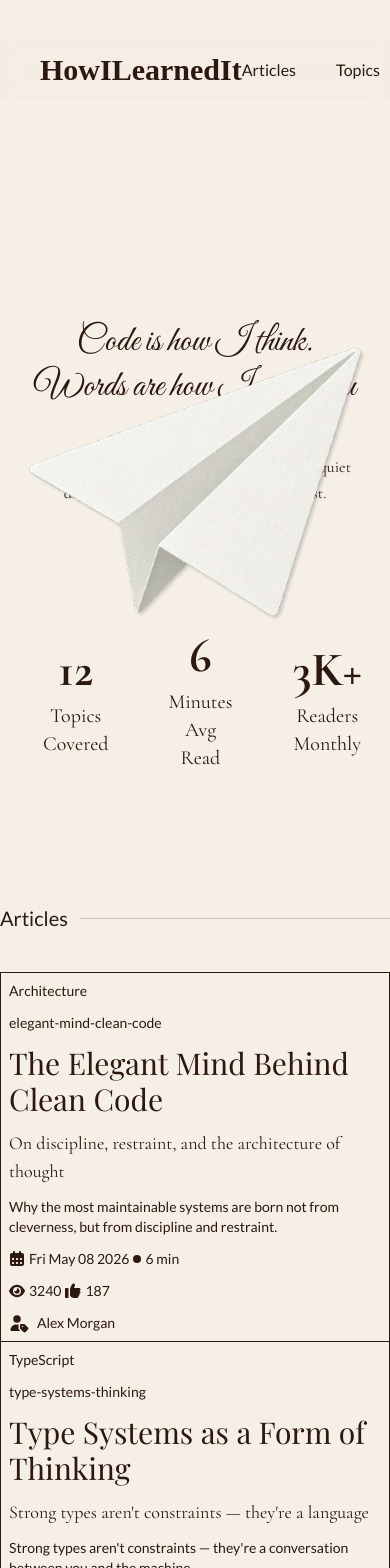
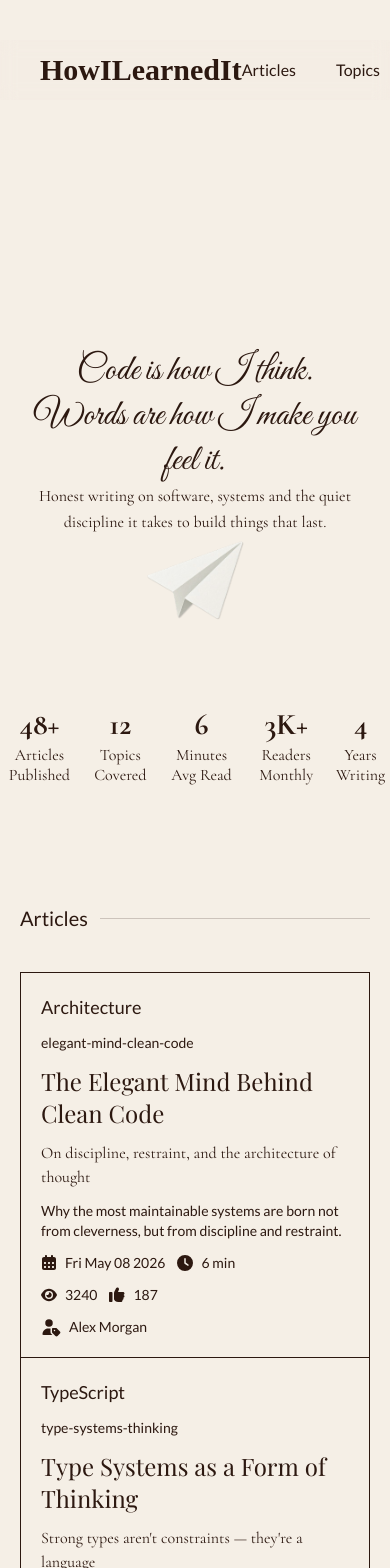
Before and after one commit to bye-shuvo/HowILearnedIt, a React (Vite) app: page / in a window 390 px wide. Shown: the top 1568 px of the page. Built offline with nearby package versions, Linux system fonts and the light colour scheme; a web font is replaced by a local one.

Commit message:
Update : Tried to add responsiveness , huhhhgit add .!

```diff
--- a/src/Home/ArticleGrid.tsx
+++ b/src/Home/ArticleGrid.tsx
@@ -158,28 +158,49 @@ const ArticleGrid = () => {
     },
   ];
   return (
-    <section id="article-grid" className="max-w-full w-full h-fit">
-        <h1 className="mb-10 text-xl flex items-center gap-3 w-full">Articles <p className="w-full h-px bg-text/20"></p></h1>
-      <div className="grid grid-cols-1 laptop-lg:grid-cols-2 border-t border-l">
+    <section id="article-grid" className="max-w-full w-full h-fit px-5">
+      <h1 className="mb-10 text-xl flex items-center gap-3 w-full">
+        Articles <p className="w-full h-px bg-text/20"></p>
+      </h1>
+      <div className="grid grid-cols-1 tablet-lg:grid-cols-2 border-t border-l">
         {ARTICLES.map((article, index) => {
           return (
             <div
               key={index}
-              className="flex flex-col gap-3 p-2 laptop-lg:p-7 border-b border-r border-text box-content group text-sm"
+              className="flex flex-col gap-3 p-5 laptop-lg:p-7 border-b border-r border-text box-content group text-sm"
             >
-              <p>{article.tag}</p>
+              <p className="text-lg">{article.tag}</p>
               <p>{article.slug}</p>
-              <h2 className="font-content-title text-3xl">{article.title}</h2>
-              <h3 className="font-content-subtitle text-lg">{article.subtitle}</h3>
-              <p >{article.excerpt}</p>
-              <div className="flex items-center gap-1 laptop-lg:gap-2 text-sm">
-                <p className="flex gap-1 items-center text-sm"><svg className="h-4 w-4" xmlns="http://www.w3.org/2000/svg" viewBox="0 0 448 512"><path className="fill-text" d="M128 0c17.7 0 32 14.3 32 32l0 32 128 0 0-32c0-17.7 14.3-32 32-32s32 14.3 32 32l0 32 32 0c35.3 0 64 28.7 64 64l0 288c0 35.3-28.7 64-64 64L64 480c-35.3 0-64-28.7-64-64L0 128C0 92.7 28.7 64 64 64l32 0 0-32c0-17.7 14.3-32 32-32zM64 240l0 32c0 8.8 7.2 16 16 16l32 0c8.8 0 16-7.2 16-16l0-32c0-8.8-7.2-16-16-16l-32 0c-8.8 0-16 7.2-16 16zm128 0l0 32c0 8.8 7.2 16 16 16l32 0c8.8 0 16-7.2 16-16l0-32c0-8.8-7.2-16-16-16l-32 0c-8.8 0-16 7.2-16 16zm144-16c-8.8 0-16 7.2-16 16l0 32c0 8.8 7.2 16 16 16l32 0c8.8 0 16-7.2 16-16l0-32c0-8.8-7.2-16-16-16l-32 0zM64 368l0 32c0 8.8 7.2 16 16 16l32 0c8.8 0 16-7.2 16-16l0-32c0-8.8-7.2-16-16-16l-32 0c-8.8 0-16 7.2-16 16zm144-16c-8.8 0-16 7.2-16 16l0 32c0 8.8 7.2 16 16 16l32 0c8.8 0 16-7.2 16-16l0-32c0-8.8-7.2-16-16-16l-32 0zm112 16l0 32c0 8.8 7.2 16 16 16l32 0c8.8 0 16-7.2 16-16l0-32c0-8.8-7.2-16-16-16l-32 0c-8.8 0-16 7.2-16 16z"/></svg>{new Date(article.publishedAt).toDateString()}</p>
-                <span className="h-2 w-2 rounded-full bg-text"></span>
-                <p>{article.readTime}</p>
+              <h2 className="font-content-title text-2xl laptop-lg:text-3xl">
+                {article.title}
+              </h2>
+              <h3 className="font-content-subtitle text-base laptop-lg:text-lg">
+                {article.subtitle}
+              </h3>
+              <p>{article.excerpt}</p>
+              <div className="flex items-center gap-3 text-sm">
+                <p className="flex gap-2 items-center text-sm">
+                  <svg
+                    className="h-4 w-4"
+                    xmlns="http://www.w3.org/2000/svg"
+                    viewBox="0 0 448 512"
+                  >
+                    <path
+                      className="fill-text"
+                      d="M128 0c17.7 0 32 14.3 32 32l0 32 128 0 0-32c0-17.7 14.3-32 32-32s32 14.3 32 32l0 32 32 0c35.3 0 64 28.7 64 64l0 288c0 35.3-28.7 64-64 64L64 480c-35.3 0-64-28.7-64-64L0 128C0 92.7 28.7 64 64 64l32 0 0-32c0-17.7 14.3-32 32-32zM64 240l0 32c0 8.8 7.2 16 16 16l32 0c8.8 0 16-7.2 16-16l0-32c0-8.8-7.2-16-16-16l-32 0c-8.8 0-16 7.2-16 16zm128 0l0 32c0 8.8 7.2 16 16 16l32 0c8.8 0 16-7.2 16-16l0-32c0-8.8-7.2-16-16-16l-32 0c-8.8 0-16 7.2-16 16zm144-16c-8.8 0-16 7.2-16 16l0 32c0 8.8 7.2 16 16 16l32 0c8.8 0 16-7.2 16-16l0-32c0-8.8-7.2-16-16-16l-32 0zM64 368l0 32c0 8.8 7.2 16 16 16l32 0c8.8 0 16-7.2 16-16l0-32c0-8.8-7.2-16-16-16l-32 0c-8.8 0-16 7.2-16 16zm144-16c-8.8 0-16 7.2-16 16l0 32c0 8.8 7.2 16 16 16l32 0c8.8 0 16-7.2 16-16l0-32c0-8.8-7.2-16-16-16l-32 0zm112 16l0 32c0 8.8 7.2 16 16 16l32 0c8.8 0 16-7.2 16-16l0-32c0-8.8-7.2-16-16-16l-32 0c-8.8 0-16 7.2-16 16z"
+                    />
+                  </svg>
+                  {new Date(article.publishedAt).toDateString()}
+                </p>
+                <p className="flex items-center gap-2 text-sm"><svg className="h-4 w-4" xmlns="http://www.w3.org/2000/svg" viewBox="0 0 512 512"><path className="fill-text" d="M256 0a256 256 0 1 1 0 512 256 256 0 1 1 0-512zM232 120l0 136c0 8 4 15.5 10.7 20l96 64c11 7.4 25.9 4.4 33.3-6.7s4.4-25.9-6.7-33.3L280 243.2 280 120c0-13.3-10.7-24-24-24s-24 10.7-24 24z"/></svg>{article.readTime}</p>
               </div>
-              <div className="flex gap-1 laptop-lg:gap-5">
-                <p className="flex items-center gap-1 text-sm">
-                  <svg className="h-4 w-4" xmlns="http://www.w3.org/2000/svg" viewBox="0 0 576 512">
+              <div className="flex gap-3 laptop-lg:gap-5">
+                <p className="flex items-center gap-2 text-sm">
+                  <svg
+                    className="h-4 w-4"
+                    xmlns="http://www.w3.org/2000/svg"
+                    viewBox="0 0 576 512"
+                  >
                     <path
                       className="fill-text"
                       d="M288 32c-80.8 0-145.5 36.8-192.6 80.6-46.8 43.5-78.1 95.4-93 131.1-3.3 7.9-3.3 16.7 0 24.6 14.9 35.7 46.2 87.7 93 131.1 47.1 43.7 111.8 80.6 192.6 80.6s145.5-36.8 192.6-80.6c46.8-43.5 78.1-95.4 93-131.1 3.3-7.9 3.3-16.7 0-24.6-14.9-35.7-46.2-87.7-93-131.1-47.1-43.7-111.8-80.6-192.6-80.6zM144 256a144 144 0 1 1 288 0 144 144 0 1 1 -288 0zm144-64c0 35.3-28.7 64-64 64-11.5 0-22.3-3-31.7-8.4-1 10.9-.1 22.1 2.9 33.2 13.7 51.2 66.4 81.6 117.6 67.9s81.6-66.4 67.9-117.6c-12.2-45.7-55.5-74.8-101.1-70.8 5.3 9.3 8.4 20.1 8.4 31.7z"
@@ -187,8 +208,12 @@ const ArticleGrid = () => {
                   </svg>
                   {article.views}
                 </p>
-                <p className="flex gap-1 items-center text-sm">
-                  <svg className="h-4 w-4" xmlns="http://www.w3.org/2000/svg" viewBox="0 0 512 512">
+                <p className="flex gap-2 items-center text-sm">
+                  <svg
+                    className="h-4 w-4"
+                    xmlns="http://www.w3.org/2000/svg"
+                    viewBox="0 0 512 512"
+                  >
                     <path
                       className="fill-text"
                       d="M80 160c17.7 0 32 14.3 32 32l0 256c0 17.7-14.3 32-32 32l-48 0c-17.7 0-32-14.3-32-32L0 192c0-17.7 14.3-32 32-32l48 0zM270.6 16C297.9 16 320 38.1 320 65.4l0 4.2c0 6.8-1.3 13.6-3.8 19.9L288 160 448 160c26.5 0 48 21.5 48 48 0 19.7-11.9 36.6-28.9 44 17 7.4 28.9 24.3 28.9 44 0 23.4-16.8 42.9-39 47.1 4.4 7.3 7 15.8 7 24.9 0 22.2-15 40.8-35.4 46.3 2.2 5.5 3.4 11.5 3.4 17.7 0 26.5-21.5 48-48 48l-87.9 0c-36.3 0-71.6-12.4-99.9-35.1L184 435.2c-15.2-12.1-24-30.5-24-50l0-186.6c0-14.9 3.5-29.6 10.1-42.9L226.3 43.3C234.7 26.6 251.8 16 270.6 16z"
@@ -197,9 +222,13 @@ const ArticleGrid = () => {
                   {article.likes}
                 </p>
               </div>
-              <div className="flex items-center justify-between gap-1 laptop-lg:gap-2">
+              <div className="flex items-center justify-between gap-3">
                 <p className="flex gap-2 items-center text-sm">
-                  <svg className="h-5 w-5" xmlns="http://www.w3.org/2000/svg" viewBox="0 0 640 512">
+                  <svg
+                    className="h-5 w-5"
+                    xmlns="http://www.w3.org/2000/svg"
+                    viewBox="0 0 640 512"
+                  >
                     <path
                       className="fill-text"
                       d="M256.1 8a120 120 0 1 1 0 240 120 120 0 1 1 0-240zM226.4 304l59.4 0c6.7 0 13.2 .4 19.7 1.1-.9 4.9-1.4 9.9-1.4 15l0 92.1c0 25.5 10.1 49.9 28.1 67.9l31.9 31.9-286.3 0c-16.4 0-29.7-13.3-29.7-29.7 0-98.5 79.8-178.3 178.3-178.3zM352.1 412.2l0-92.1c0-17.7 14.3-32 32-32l92.1 0c12.7 0 24.9 5.1 33.9 14.1l96 96c18.7 18.7 18.7 49.1 0 67.9l-76.1 76.1c-18.7 18.7-49.1 18.7-67.9 0l-96-96c-9-9-14.1-21.2-14.1-33.9zm104-44.2a24 24 0 1 0 -48 0 24 24 0 1 0 48 0z"
@@ -208,7 +237,16 @@ const ArticleGrid = () => {
                   {article.author.name}
                 </p>
                 <p>{article.author.href}</p>
-                <button className="flex items-center gap-2 opacity-0 group-hover:opacity-100 transition-all ease-in-out duration-300">Read more<svg className="h-4" xmlns="http://www.w3.org/2000/svg" viewBox="0 0 576 512"><path d="M566.6 278.6c12.5-12.5 12.5-32.8 0-45.3l-128-128c-12.5-12.5-32.8-12.5-45.3 0s-12.5 32.8 0 45.3L466.7 224 32 224c-17.7 0-32 14.3-32 32s14.3 32 32 32l434.7 0-73.4 73.4c-12.5 12.5-12.5 32.8 0 45.3s32.8 12.5 45.3 0l128-128z"/></svg></button>
+                <button className="flex items-center gap-2 opacity-0 group-hover:opacity-100 transition-all ease-in-out duration-300">
+                  Read more
+                  <svg
+                    className="h-4 w-4"
+                    xmlns="http://www.w3.org/2000/svg"
+                    viewBox="0 0 576 512"
+                  >
+                    <path className="fill-text" d="M566.6 278.6c12.5-12.5 12.5-32.8 0-45.3l-128-128c-12.5-12.5-32.8-12.5-45.3 0s-12.5 32.8 0 45.3L466.7 224 32 224c-17.7 0-32 14.3-32 32s14.3 32 32 32l434.7 0-73.4 73.4c-12.5 12.5-12.5 32.8 0 45.3s32.8 12.5 45.3 0l128-128z" />
+                  </svg>
+                </button>
               </div>
             </div>
           );
--- a/src/Home/Explore.tsx
+++ b/src/Home/Explore.tsx
@@ -3,7 +3,7 @@ import Topics from './Topics';
 
 const Explore = () => {
   return (
-    <section id="explore" className="min-w-full w-full h-fit py-10">
+    <section id="explore" className="min-w-full w-full h-fit py-10 px-5">
     <h1 className="mb-10 text-xl flex items-center gap-3 w-full">Explore <p className="w-full h-px bg-text/20"></p></h1>
       <Topics />
     </section>
--- a/src/Home/Home.tsx
+++ b/src/Home/Home.tsx
@@ -6,7 +6,7 @@ import Quote from "./Quote.tsx";
 
 const Home = () => {
   return (
-    <div id="home" className="min-h-dvh bg-offset-white laptop-lg:px-[20vw] selection:bg-offset-white-hover font-base text-text">
+    <div id="home" className="min-h-dvh bg-offset-white tablet-lg:px-[20vw] selection:bg-offset-white-hover font-base text-text">
       <Navbar />
       <LandingPage />
       <ArticleGrid />
--- a/src/Home/Info.tsx
+++ b/src/Home/Info.tsx
@@ -16,7 +16,7 @@ const Info = () => {
   return (
     <section
       id="info"
-      className="relative top-[15%] flex items-center justify-center gap-15 max-w-full overflow-x-scroll overflow-hidden scrollbar-none pointer-events-none"
+      className="relative top-[20%] laptop-lg:top-[15%] flex items-center justify-center gap-2 tablet-lg:gap-5 laptop-lg:gap-15 max-w-full pointer-events-none"
     >
       {info.map((info, index) => {
         return (
@@ -24,10 +24,10 @@ const Info = () => {
             key={index}
             className="text-center font-content-subtitle"
           >
-            <p className="text-5xl text-text font-extrabold hover:text-shadow-text">
+            <p className="text-3xl tablet-md:text-4xl laptop-lg:text-5xl text-text font-extrabold hover:text-shadow-text leading-snug">
               {info.data}
             </p>
-            <p className="text-xl mt-2">{info.topic}</p>
+            <p className="laptop-lg:text-xl laptop-lg:mt-2 leading-tight">{info.topic}</p>
           </span>
         );
       })}
--- a/src/Home/LandingPage.tsx
+++ b/src/Home/LandingPage.tsx
@@ -7,11 +7,11 @@ const LandingPage = () => {
       id="landing-page"
       className="laptop-lg:h-[calc(100dvh-3.75rem)] h-dvh flex flex-col justify-center items-center leading-loose relative"
     >
-      <h1 className="font-great-vibes text-4xl laptop-lg:text-7xl desktop-sm:text-8xl text-center leading-tight text-wrap px-5">
+      <h1 className="font-great-vibes text-4xl tablet-md:text-5xl laptop-lg:text-7xl desktop-sm:text-8xl text-center leading-tight text-wrap px-5">
         Code is how I think. <br /> Words are how I make you feel it.
       </h1>
       <img
-        className="absolute laptop-lg:top-[18%] laptop-lg:left-[78%] laptop-lg:h-36 aspect-square hue-rotate-15 pointer-events-none"
+        className="absolute top-[55%] laptop-lg:top-[18%] laptop-lg:left-[78%] h-28 laptop-lg:h-36 aspect-square hue-rotate-15 pointer-events-none"
         src="/paper-plane.png"
         alt=""
       />
--- a/src/Home/Topics.tsx
+++ b/src/Home/Topics.tsx
@@ -24,10 +24,10 @@ const Topics = () => {
   "Leadership",
 ];
   return (
-    <div className="flex flex-wrap items-center gap-3">
+    <div className="flex flex-wrap items-center gap-2 laptop-lg:gap-3">
       {
         topics.map((topic , index) => {
-          return <span key={index} className="shrink-0 px-8 py-2 border border-offset-white-hover text-base hover:bg-offset-white-hover cursor-pointer">{topic}</span>
+          return <span key={index} className="shrink-0 px-8 py-2 border border-offset-white-hover laptop-lg:text-base text-sm hover:bg-offset-white-hover cursor-pointer">{topic}</span>
         })
       }
     </div>
--- a/src/index.css
+++ b/src/index.css
@@ -1,5 +1,11 @@
 @import url('https://fonts.googleapis.com/css2?family=Cormorant+Garamond:ital,wght@0,300..700;1,300..700&family=Great+Vibes&family=Lato:ital,wght@0,100;0,300;0,400;0,700;0,900;1,100;1,300;1,400;1,700;1,900&family=Merriweather:ital,opsz,wght@0,18..144,300..900;1,18..144,300..900&family=Playfair+Display:ital,wght@0,400..900;1,400..900&family=Quintessential&family=Tangerine:wght@400;700&display=swap');
 @import "tailwindcss";
+
+*{
+  transition: all;
+  transition-duration: 300ms;
+  transition-timing-function: ease-in-out;
+}
 
 @theme {
   /*Custom Fonts*/
@@ -35,7 +41,7 @@
   --breakpoint-mobile-md : 360px ;
   --breakpoint-mobile-lg : 440px ;
   --breakpoint-tablet-md : 768px ;
-  --breakpoint-tablet-lg : 800px ;
+  --breakpoint-tablet-lg : 850px ;
   --breakpoint-laptop-md : 1280px ;
   --breakpoint-laptop-lg : 1536px ;
   --breakpoint-desktop-sm : 1920px;
```
Also changed, not shown: src/Home/Navbar.tsx (+21 -5 lines), src/Home/Quote.tsx (+4 -3 lines).
